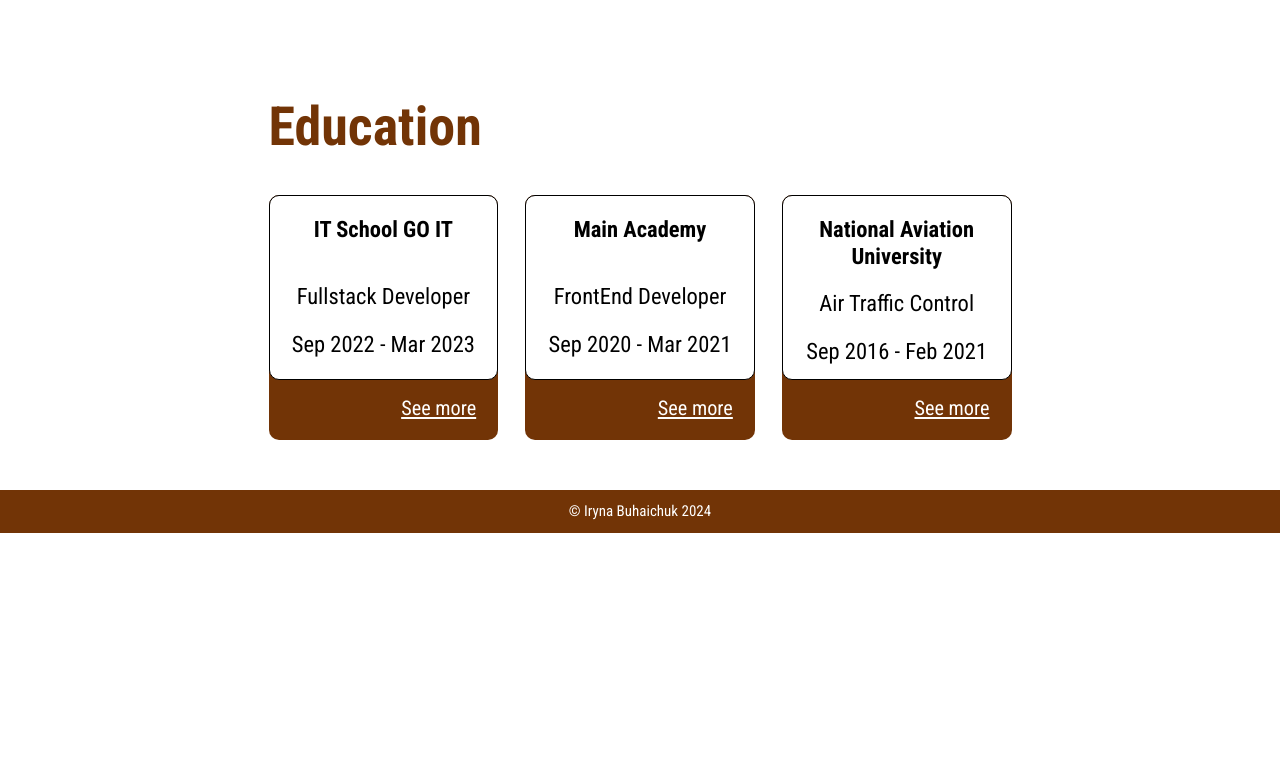
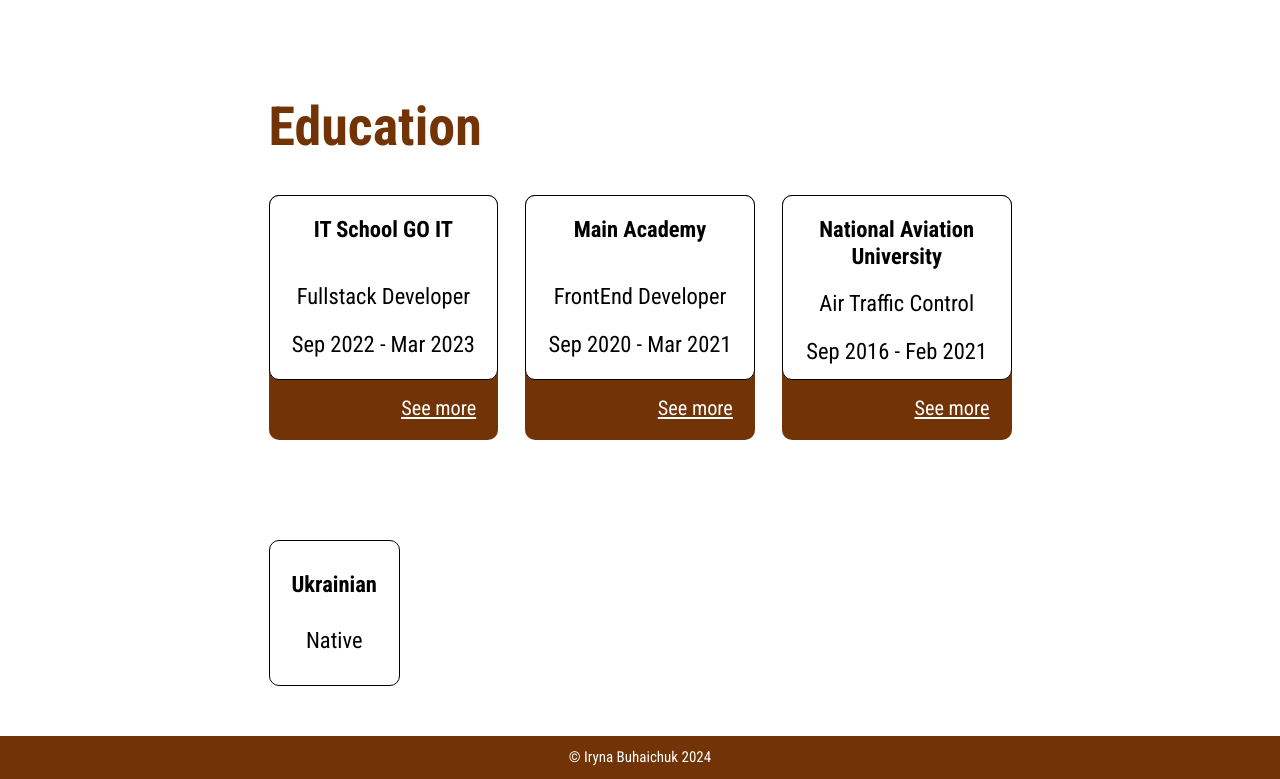
Before and after one commit to Ira-Bughaichuk/portfolio, a Next.js app: page / in a window 1280 px wide. Shown: the part 1957-2736 px from the top of the page. Before the commit the page ends 2490 px from the top, so only its background shows below. Built offline with nearby package versions, Linux system fonts and the light colour scheme.

Commit message:
feat add cart lengauge

```diff
--- a/src/app/page.tsx
+++ b/src/app/page.tsx
@@ -4,6 +4,7 @@
 import About from './../sections/About/About';
 import Skills from './../sections/Skills/Skills';
 import Education from './../sections/Education/Education';
+import Languages from './../sections/Languages/Languages';
 
 export default function Home() {
   return (
@@ -14,6 +15,7 @@
         <About />
         <Skills />
         <Education />
+        <Languages />
       </main>
       <Footer />
     </div>
--- /dev/null
+++ b/src/components/LanguagesCart/LanguagesCart.tsx
@@ -0,0 +1,12 @@
+export default function LanguagesCart() {
+  return (
+    <div className=" py-4 px-2 md:py-[30px] md:px-[22px] flex flex-col gap-2 md:gap-6 items-center justify-center">
+      <p className="font-medium text-base leading-[19.2px] md:text-xl md:font-bold md:leading-6 xl:text-2xl xl:leading-[28.8px]">
+        Ukrainian
+      </p>
+      <p className="text-[15px] leading-[22.5px] md:text-xl  md:leading-[30px] xl:text-2xl xl:leading-9">
+        Native
+      </p>
+    </div>
+  );
+}
--- /dev/null
+++ b/src/sections/Languages/Languages.tsx
@@ -0,0 +1,17 @@
+import Link from "next/link";
+import LanguagesCart from './../../components/LanguagesCart/LanguagesCart';
+
+export default function Languages() {
+  return (
+    <section className="section">
+      <div className="container mx-auto">
+        <ul className="flex gap-6">
+          <li className="border-[1px] border-solid border-color-primary rounded-[10px]">
+            <LanguagesCart />
+            {/* <Link href=''>See more</Link> */}
+          </li>
+        </ul>
+      </div>
+    </section>
+  );
+}
```
